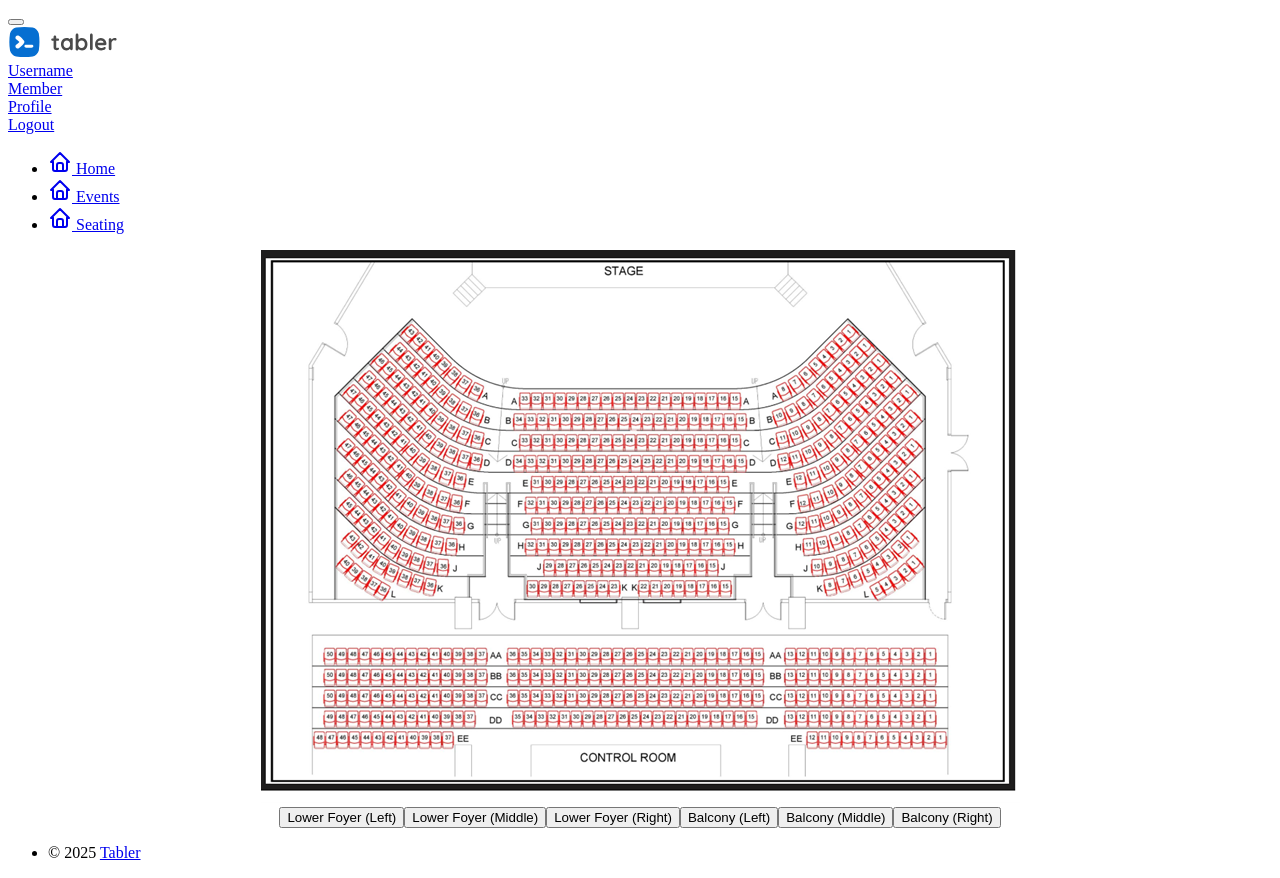
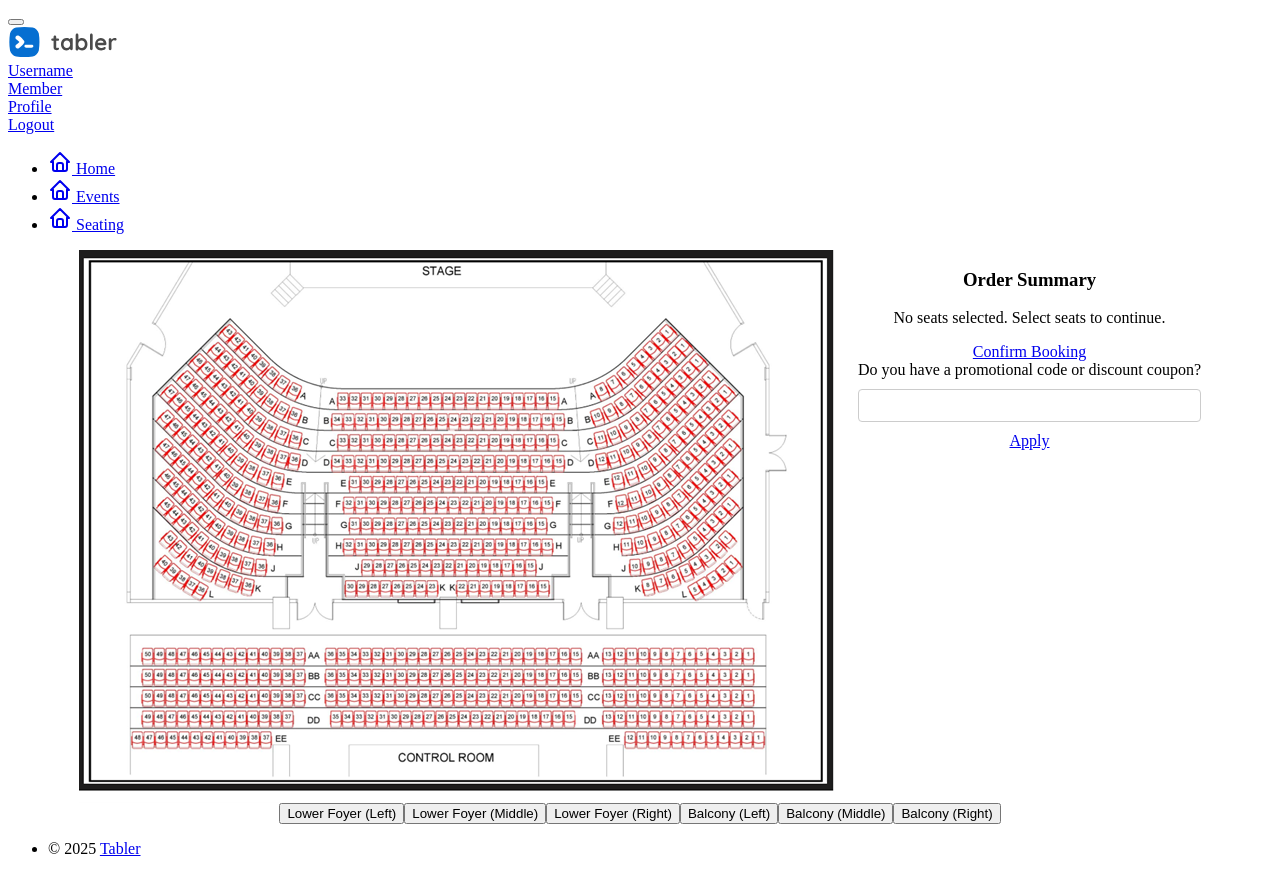
Before and after one commit to Gamerator190/coba, an Angular app: page /seating in a window 1280 px wide. Built offline with nearby package versions, Linux system fonts and the light colour scheme.

Commit message:
Trying to add Order Summary + Promo. Temporarily every seat costs

```diff
--- a/src/app/pages/seating/seating.html
+++ b/src/app/pages/seating/seating.html
@@ -1,5 +1,40 @@
-<div id="auditorium" style="text-align: center;">
-    <img src="auditorium.png" id="auditorium-img"/>
+<div id="auditorium" style="text-align: center">
+  <div style="display: flex; gap: 20px; justify-content: center; align-items: flex-start">
+    <img src="auditorium.png" id="auditorium-img" />
+    <div id="order-summary">
+      <div class="card">
+        <div class="card-body">
+          <h3 class="card-title">Order Summary</h3>
+          @if(selectedSeats.size === 0) {
+            <p class="text-secondary">No seats selected. Select seats to continue.</p>
+          } @else {
+            <div>
+              <strong>{{ selectedSeats.size }} Ticket(s):</strong>
+              <ul style="list-style: none; padding: 10px 0; margin: 0;">
+                @for(seat of getSelectedSeatsArray(); track seat) {
+                  <li style="display: flex; justify-content: space-between; padding: 5px 0;">
+                    <span>{{ seat }}</span>
+                    <span>${{ seatPrice }}</span>
+                  </li>
+                }
+              </ul>
+              <hr style="margin: 10px 0; border: 1px solid #000;">
+              <div style="display: flex; justify-content: space-between; font-weight: bold; font-size: 16px;">
+                <span>Total:</span>
+                <span>${{ getTotalPrice() }}</span>
+              </div>
+            </div>
+          }
+          <a href="#" class="btn btn-primary" style="margin-top: 15px;">Confirm Booking</a>
+        </div>
+        <div class="card-footer" style="display: flex; flex-direction: column; gap: 10px;">
+          <div>Do you have a promotional code or discount coupon?</div>
+          <input type="text" id="promo" style="padding: 8px; border: 1px solid #ccc; border-radius: 4px;">
+          <a href="#" class="btn btn-primary">Apply</a>
+        </div>
+      </div>
+    </div>
+  </div>
 
   <div id="buttons">
     <button (click)="showSection('lower-foyer-left')">Lower Foyer (Left)</button>
@@ -155,9 +190,7 @@
     <button class="seat l">36</button>
     <div class="letters">L</div>
   </div>
-    }
-
-    @if(activeSection === 'lower-foyer-middle') {
+  } @if(activeSection === 'lower-foyer-middle') {
   <h1>Lower Foyer (Middle)</h1>
   <div class="row">
     <div class="letters">A</div>
@@ -378,9 +411,7 @@
     <button class="seat k">16</button>
     <button class="seat k">15</button>
   </div>
-    }
-
-    @if(activeSection === 'lower-foyer-right') {
+  } @if(activeSection === 'lower-foyer-right') {
   <h1>Lower Foyer (Right)</h1>
   <div class="row">
     <div class="letters">A</div>
@@ -525,9 +556,7 @@
     <button class="seat l">2</button>
     <button class="seat l">1</button>
   </div>
-    }
-
-    @if(activeSection === 'balcony-left') {
+  } @if(activeSection === 'balcony-left') {
   <h1>Balcony (Left)</h1>
   <div class="row">
     <button class="seat aa">50</button>
@@ -614,9 +643,7 @@
     <div class="empty2"></div>
     <div class="empty2"></div>
   </div>
-    }
-
-    @if(activeSection === 'balcony-middle') {
+  } @if(activeSection === 'balcony-middle') {
   <h1>Balcony (Middle)</h1>
   <div class="row">
     <div class="letters">AA</div>
@@ -721,9 +748,7 @@
     <button class="seat dd">15</button>
     <div class="letters">DD</div>
   </div>
-    }
-
-    @if(activeSection === 'balcony-right') {
+  } @if(activeSection === 'balcony-right') {
   <h1>Balcony (Right)</h1>
   <div class="row">
     <div class="letters">AA</div>
@@ -807,5 +832,4 @@
     <button class="seat ee">1</button>
   </div>
   }
-
 </div>
--- a/src/app/pages/seating/seating.ts
+++ b/src/app/pages/seating/seating.ts
@@ -8,6 +8,8 @@ import { Component, HostListener, ElementRef, Renderer2, AfterViewInit } from '@
 })
 export class Seating implements AfterViewInit {
   selectedSeats: Set<string> = new Set();
+  Array = Array; // Expose Array for use in template
+  seatPrice: number = 6; // Each seat costs $6
 
   activeSection: 'lower-foyer-left' | 'lower-foyer-middle' | 'lower-foyer-right' | 'balcony-left' | 'balcony-middle' | 'balcony-right' | null = null;
 
@@ -20,6 +22,14 @@ export class Seating implements AfterViewInit {
 
   ngAfterViewInit(): void {
     this.attachSeatClickListeners();
+  }
+
+  getSelectedSeatsArray(): string[] {
+    return Array.from(this.selectedSeats).sort();
+  }
+
+  getTotalPrice(): number {
+    return this.selectedSeats.size * this.seatPrice;
   }
 
   attachSeatClickListeners(): void {
@@ -41,8 +51,21 @@ export class Seating implements AfterViewInit {
           this.renderer.addClass(seat, 'clicked');
           this.selectedSeats.add(seatId);
         }
+        this.updateOrderSummary();
       });
     });
+  }
+
+  updateOrderSummary(): void {
+    const orderSummary = this.el.nativeElement.querySelector('.card-body p');
+    if (orderSummary) {
+      const seatsArray = Array.from(this.selectedSeats).sort();
+      if (seatsArray.length === 0) {
+        orderSummary.textContent = 'No seats selected. Select seats to continue.';
+      } else {
+        orderSummary.innerHTML = `<strong>Selected Seats (${seatsArray.length}):</strong><br>${seatsArray.join(', ')}`;
+      }
+    }
   }
 
   // @HostListener('click')
```
Lines whose indentation alone changed are shown as unchanged.
